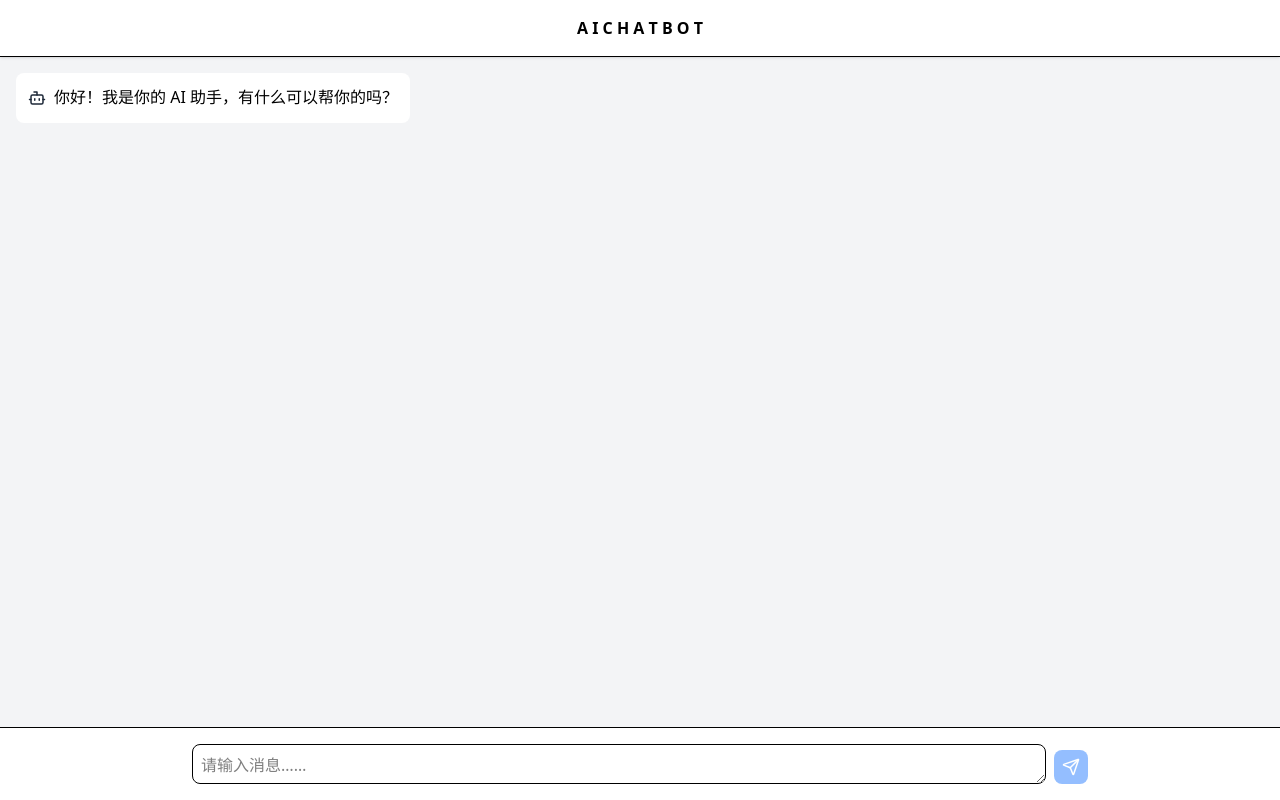
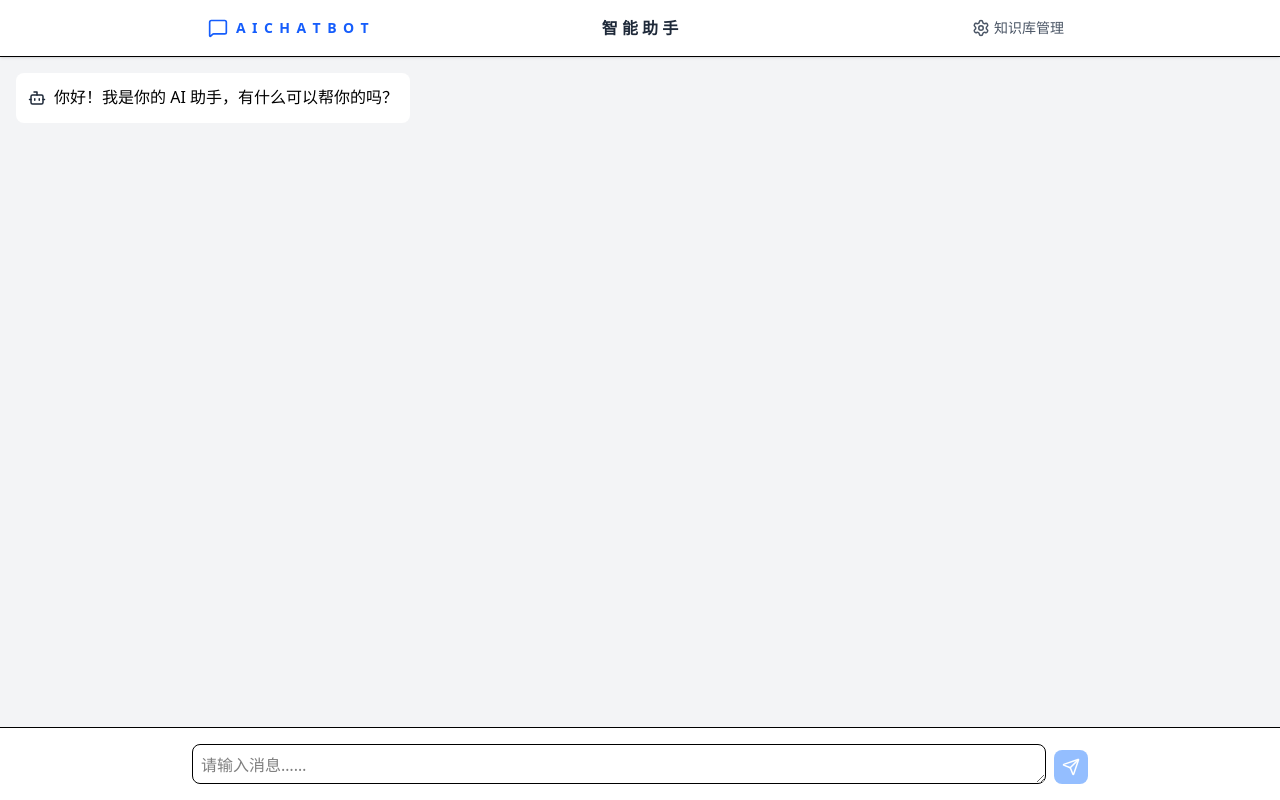
Before and after one commit to kakaka308/ai-chat-bot, a Next.js app: page / in a window 1280 px wide. Built offline with nearby package versions, Linux system fonts and the light colour scheme.

Commit message:
feat:nav

```diff
--- a/src/app/admin/page.tsx
+++ b/src/app/admin/page.tsx
@@ -1,8 +1,8 @@
 // src/app/admin/page.tsx (部分核心代码)
 "use client";
 import { useState, useRef } from "react";
-import { Upload, FileText, CheckCircle } from "lucide-react";
-
+import { Upload, FileText, CheckCircle, MessageSquare} from "lucide-react";
+import Link from "next/link";
 export default function AdminPage() {
   const [file, setFile] = useState<File | null>(null);
   const [text, setText] = useState("");
@@ -34,7 +34,12 @@ export default function AdminPage() {
   return (
     <div className="p-8 max-w-4xl mx-auto space-y-6 text-black">
       <h1 className="text-2xl font-bold">知识库录入后台</h1>
-
+      <nav className="flex items-center gap-4">
+        <Link href="/" className="flex items-center gap-1 text-sm text-gray-600 hover:text-blue-500 transition-colors py-1 px-2 rounded-md hover:bg-gray-100">
+          <MessageSquare size={18} />
+          <span className="hidden md:inline">返回聊天</span>
+        </Link>
+      </nav>
       <div className="grid grid-cols-2 gap-6">
         {/* 左侧：文件上传区 */}
         <div
--- a/src/components/Chat/ChatHeader.tsx
+++ b/src/components/Chat/ChatHeader.tsx
@@ -1,10 +1,32 @@
 "use client";
+
+import Link from "next/link";
+import { Settings, MessageSquare } from "lucide-react";
 
 export const ChatHeader = () => {
   return (
-    // 顶部标题栏
-    <header className="bg-white p-4 text-center font-bold border-b shadow-sm">
-      A I C H A T B O T
+    <header className="bg-white border-b shadow-sm">
+      <div className="max-w-4xl mx-auto px-4 h-14 flex items-center justify-between">
+        <div className="flex items-center gap-2 text-blue-600">
+          <MessageSquare size={20} />
+          <span className="font-bold tracking-widest text-sm hidden sm:inline">
+            A I C H A T B O T
+          </span>
+        </div>
+        <h1 className="font-bold text-gray-800 absolute left-1/2 -translate-x-1/2">
+          智 能 助 手
+        </h1>
+        <nav className="flex items-center gap-4">
+          <Link
+            href="/admin"
+            className="flex items-center gap-1 text-sm text-gray-600 hover:text-blue-500 transition-colors py-1 px-2 rounded-md hover:bg-gray-100"
+            title="管理后台"
+          >
+            <Settings size={18} />
+            <span className="hidden md:inline">知识库管理</span>
+          </Link>
+        </nav>
+      </div>
     </header>
   );
 };
```
